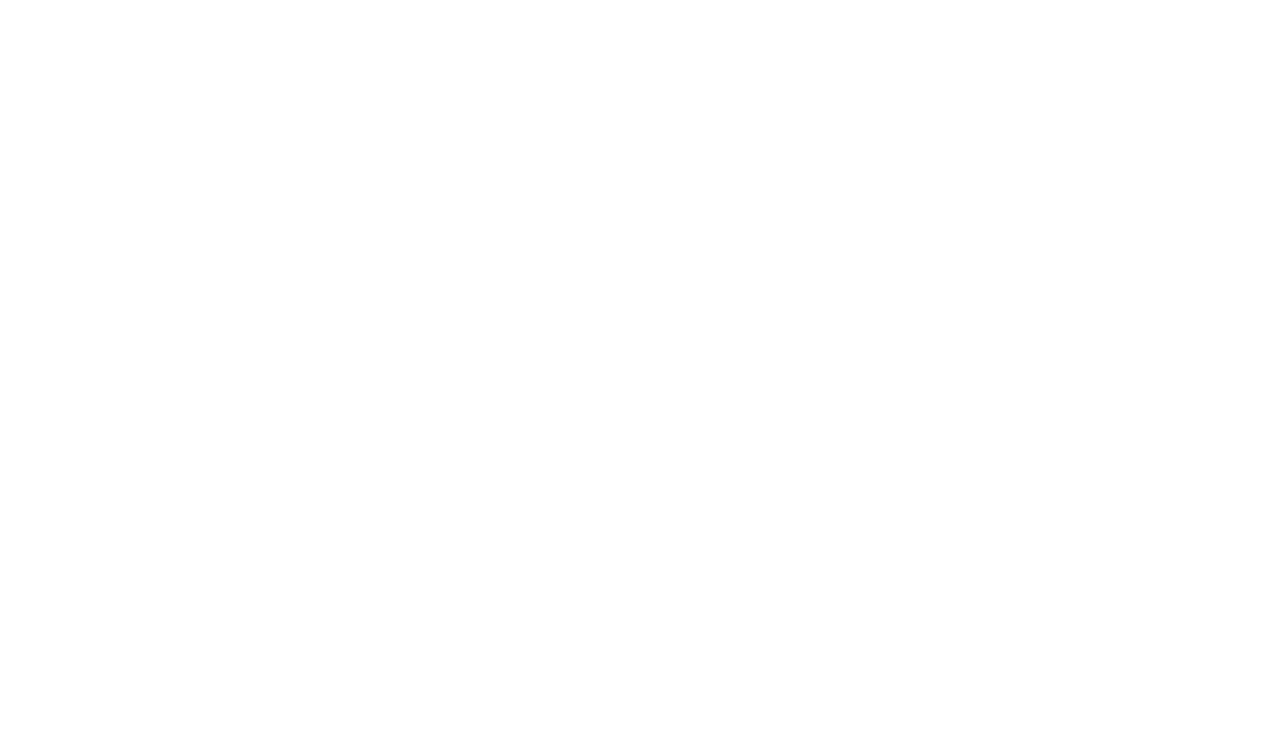
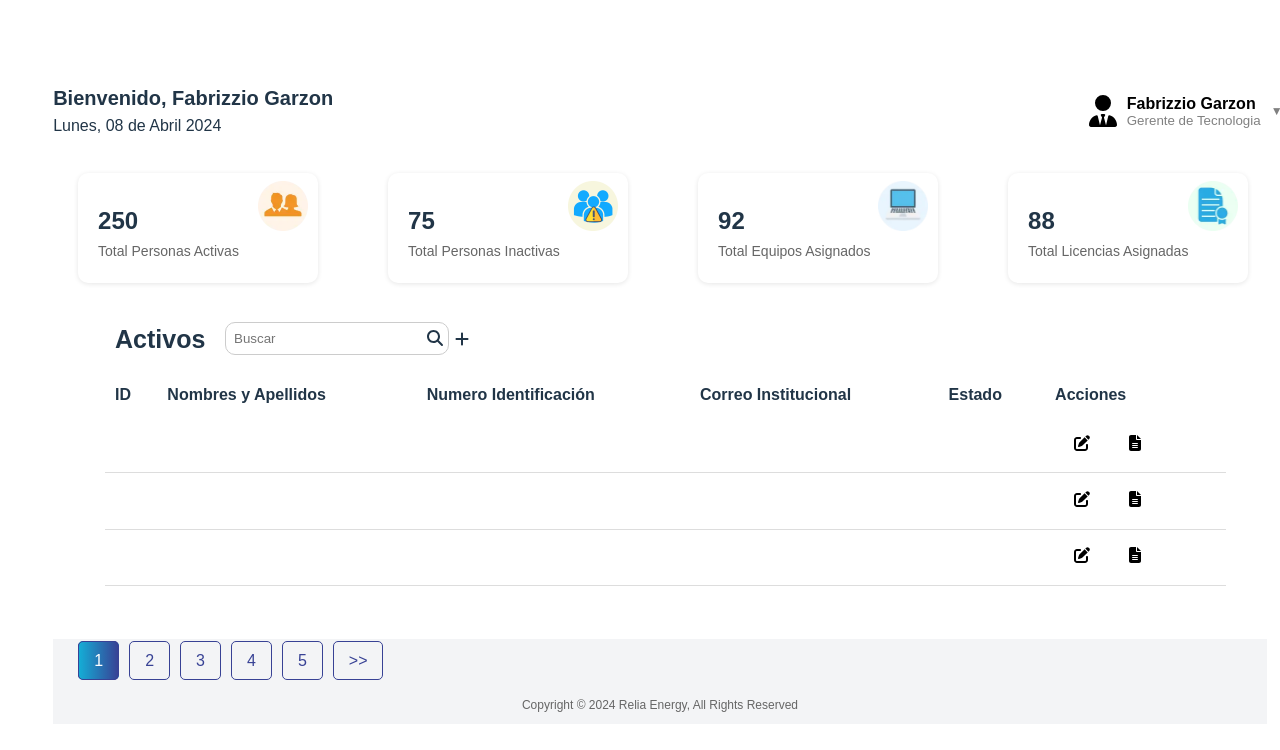
Before and after one commit to Jefersonbarretosanchez/InventariosActivosTI, a React (Vite) app in the folder frontend/: page /personas in a window 1280 px wide. Before the commit this address had no page. Shown: the top 750 px of the page. Built offline with nearby package versions, Linux system fonts and the light colour scheme.

Commit message:
Modulo Personas

```diff
--- a/frontend/src/assets/Estilos/activos.css
+++ b/frontend/src/assets/Estilos/activos.css
@@ -254,6 +254,15 @@
     position: absolute;
     margin-left: 350px;
     margin-top: -44px;
+    cursor: pointer;
+}
+
+.agregar-activos:hover {
+    position: absolute;
+    margin-left: 350px;
+    margin-top: -44px;
+    cursor: pointer;
+    transform: scale(1.8);
 }
 
 .table-activos th,
@@ -279,13 +288,14 @@
     background-color: #f1f1f1;
 }
 
-.btn-detail-activos {
-    background-color: #ffffff;
+.btn-accion {
+    background: transparent;
+    cursor: pointer;
+    border: none;
 }
 
-.img-btn {
-    width: 12%;
-    height: 12%;
+.btn-accion:hover{
+    transform: scale(1.5);
 }
 
 .footer {
--- a/frontend/src/assets/Estilos/estilosGlobal.css
+++ b/frontend/src/assets/Estilos/estilosGlobal.css
@@ -14,3 +14,11 @@
     align-items: center;
 
 }
+
+.Personasody {
+    font-family: Arial, sans-serif;
+    margin: 0;
+    padding: 0;
+    background: #f3f4f6;
+    width: 100.5%;
+}
--- a/frontend/src/assets/componentes/personas.jsx
+++ b/frontend/src/assets/componentes/personas.jsx
@@ -1,19 +1,18 @@
-
-import React from 'react'
-import '../Estilos/activos.css'
-import TarjetasActivos from '../subcomponentes/activos/tarjetasActivos';
-import TablaActivos from '../subcomponentes/activos/tablaActivos';
-import Header from '../subcomponentes/generales/header';
-import Sidebar from '../subcomponentes/generales/sidebar';
-import Footer from '../subcomponentes/generales/footer';
+import React from "react";
+import "../Estilos/activos.css";
+import TarjetasPersonas from "../subcomponentes/personas/tarjetasPersonas";
+import TablaPersonas from "../subcomponentes/personas/tablaPersonas";
+import Header from "../subcomponentes/generales/header";
+import Sidebar from "../subcomponentes/generales/sidebar";
+import Footer from "../subcomponentes/generales/footer";
 
 export default function Personas() {
   return (
-        <div>
+    <div className="PersonasBody">
       <Header />
       <Sidebar />
-            <TarjetasActivos />
-            <TablaActivos />
+      <TarjetasPersonas />
+      <TablaPersonas />
       <Footer />
     </div>
   );
--- a/frontend/src/assets/subcomponentes/activos/tablaActivos.jsx
+++ b/frontend/src/assets/subcomponentes/activos/tablaActivos.jsx
@@ -41,7 +41,7 @@
                                 <td></td>
                                 <td></td>
                                 <td>
-                                    <button className="btn-detail-activos">
+                                    <button className="btn-accion">
                                         <FontAwesomeIcon icon={faFileLines} />
                                     </button>
                                 </td>
@@ -54,7 +54,7 @@
                                 <td></td>
                                 <td></td>
                                 <td>
-                                    <button className="btn-detail-activos">
+                                    <button className="btn-accion">
                                         <FontAwesomeIcon icon={faFileLines} />
                                     </button>
                                 </td>
@@ -67,7 +67,7 @@
                                 <td></td>
                                 <td></td>
                                 <td>
-                                    <button className="btn-detail-activos">
+                                    <button className="btn-accion">
                                         <FontAwesomeIcon icon={faFileLines} />
                                     </button>
                                 </td>
--- a/frontend/src/assets/subcomponentes/generales/header.jsx
+++ b/frontend/src/assets/subcomponentes/generales/header.jsx
@@ -1,6 +1,8 @@
 import { faArrowRightToBracket, faGears, faUser } from "@fortawesome/free-solid-svg-icons";
 import { faUserTie } from "@fortawesome/free-solid-svg-icons/faUserTie";
 import { FontAwesomeIcon } from "@fortawesome/react-fontawesome";
+import { Link } from "react-router-dom";
+
 function Header() {
     return (
         <header className="header">
@@ -20,7 +22,9 @@
                 <div class="contenido-desplegable-princ">
                     <a href="#" ><FontAwesomeIcon icon={faUser} style={{ width: '30px' }} />Profile</a>
                     <a href="#"><FontAwesomeIcon icon={faGears} style={{ width: '30px' }} />Settings</a>
+                    <Link to="/" >
                     <a href="#" style={{ color: 'red' }}><FontAwesomeIcon icon={faArrowRightToBracket} style={{ width: '30px', color: 'red' }} />Logout</a>
+                    </Link>
                 </div>
             </div>
         </header>
--- /dev/null
+++ b/frontend/src/assets/subcomponentes/personas/tablaPersonas.jsx
@@ -0,0 +1,95 @@
+import React from "react";
+import { FontAwesomeIcon } from "@fortawesome/react-fontawesome";
+import { faFileLines } from "@fortawesome/free-solid-svg-icons";
+import { faPlus } from "@fortawesome/free-solid-svg-icons";
+import { faPenToSquare } from "@fortawesome/free-solid-svg-icons";
+import { faMagnifyingGlass } from "@fortawesome/free-solid-svg-icons";
+
+function TablaPersonas() {
+  return (
+    <div className="contenedor-activos">
+      <div className="row-activos">
+        <div className="activos">
+          <h1>Activos</h1>
+        </div>
+        <div className="contbuscador-activos">
+          <input
+            className="buscador-activos"
+            type="text"
+            placeholder="Buscar"
+          />
+          <FontAwesomeIcon
+            icon={faMagnifyingGlass}
+            className="buscador-icon-activos"
+          />
+        </div>
+        <div>
+          <FontAwesomeIcon className="agregar-activos" icon={faPlus} />
+        </div>
+        <div className="contenedor-tabla-activos">
+          <table className="table-activos">
+            <thead>
+              <th>ID</th>
+              <th>Nombres y Apellidos</th>
+              <th>Numero Identificación</th>
+              <th>Correo Institucional</th>
+              <th>Estado</th>
+              <th>Acciones</th>
+            </thead>
+            <tbody>
+              {/* Incluir For para la interaccion fila por fila */}
+              <tr>
+                <td></td>
+
+                <td></td>
+                <td></td>
+                <td></td>
+                <td></td>
+                <td>
+                  <button className="btn-accion">
+                    <FontAwesomeIcon icon={faPenToSquare} />
+                  </button>
+                  <button className="btn-accion">
+                    <FontAwesomeIcon icon={faFileLines} />
+                  </button>
+                </td>
+              </tr>
+              <tr>
+                <td></td>
+                <td></td>
+                <td></td>
+                <td></td>
+                <td></td>
+                <td>
+                  <button className="btn-accion">
+                    <FontAwesomeIcon icon={faPenToSquare} />
+                  </button>
+                  <button className="btn-accion">
+                    <FontAwesomeIcon icon={faFileLines} />
+                  </button>
+                </td>
+              </tr>
+              <tr>
+                <td></td>
+                <td></td>
+                <td></td>
+                <td></td>
+                <td></td>
+                <td>
+                  <button className="btn-accion">
+                    <FontAwesomeIcon icon={faPenToSquare} />
+                  </button>
+                  <button className="btn-accion">
+                    <FontAwesomeIcon icon={faFileLines} />
+                  </button>
+                </td>
+              </tr>
+            </tbody>
+          </table>
+        </div>
+      </div>
+    </div>
+  );
+}
+
+export default TablaPersonas;
--- /dev/null
+++ b/frontend/src/assets/subcomponentes/personas/tarjetasPersonas.jsx
@@ -0,0 +1,61 @@
+import React from 'react';
+import activos from "../../imagenes/personas.webp";
+import inactivos from "../../imagenes/alertas.png";
+import equipos from "../../imagenes/equipos.webp";
+import licencias from "../../imagenes/licencias.webp";
+
+function TarjetasPersonas() {
+    return (
+        <div className="estadisticas-activos">
+            <div className="tarjeta-estadisticas-activos">
+                <div className="icono-estatisticas-activos">
+                    <img src={activos} alt="Logo Scala" className="logo-activos" />
+                </div>
+                <div className="estadisticas-info-activos">
+                    <span className="estadisticas-numero-activos">250</span>
+                    <br />
+                    <span className="estadisticas-descripcion-activos">
+                        Total Personas Activas
+                    </span>
+                </div>
+            </div>
+            <div className="tarjeta-estadisticas-activos">
+                <div className="icono-estatisticas-activos">
+                    <img src={inactivos} alt="Logo Scala" className="logo-activos" />
+                </div>
+                <div className="estadisticas-info-activos">
+                    <span className="estadisticas-numero-activos">75</span>
+                    <br />
+                    <span className="estadisticas-descripcion-activos">
+                        Total Personas Inactivas
+                    </span>
+                </div>
+            </div>
+            <div className="tarjeta-estadisticas-activos">
+                <div className="icono-estatisticas-activos">
+                    <img src={equipos} alt="Logo Scala" className="logo-activos" />
+                </div>
+                <div className="estadisticas-info-activos">
+                    <span className="estadisticas-numero-activos">92</span>
+                    <br />
+                    <span className="estadisticas-descripcion-activos">
+                        Total Equipos Asignados
+                    </span>
+                </div>
+            </div>
+            <div className="tarjeta-estadisticas-activos">
+                <div className="icono-estatisticas-activos">
+                    <img src={licencias} alt="Logo Scala" className="logo-activos" />
+                </div>
+                <div className="estadisticas-info-activos">
+                    <span className="estadisticas-numero-activos">88</span>
+                    <br />
+                    <span className="estadisticas-descripcion-activos">
+                        Total Licencias Asignadas
+                    </span>
+                </div>
+            </div>
+        </div>
+    );
+}
+export default TarjetasPersonas;
--- a/frontend/src/main.jsx
+++ b/frontend/src/main.jsx
@@ -2,8 +2,9 @@
 import React from 'react'
 import ReactDOM from 'react-dom/client'
 import Login from './assets/componentes/login.jsx'
+import Activos from './assets/componentes/activos'
+import Personas from "./assets/componentes/personas.jsx";
 import './index.css'
-import Activos from './assets/componentes/activos'
 
 const root = ReactDOM.createRoot(document.getElementById("root"));
 
@@ -13,6 +14,7 @@
       <Routes>
         <Route path="/" element={<Login />} />
         <Route path="/activos" element={<Activos />} />
+        <Route path="/personas" element={<Personas />} />
       </Routes>
     </BrowserRouter>
   </React.StrictMode>
```
Also changed, not shown: frontend/src/assets/componentes/login.jsx (+38 -16 lines), frontend/src/assets/subcomponentes/activos/tarjetasActivos.jsx (+6 -2 lines). Lines whose indentation alone changed are shown as unchanged.
